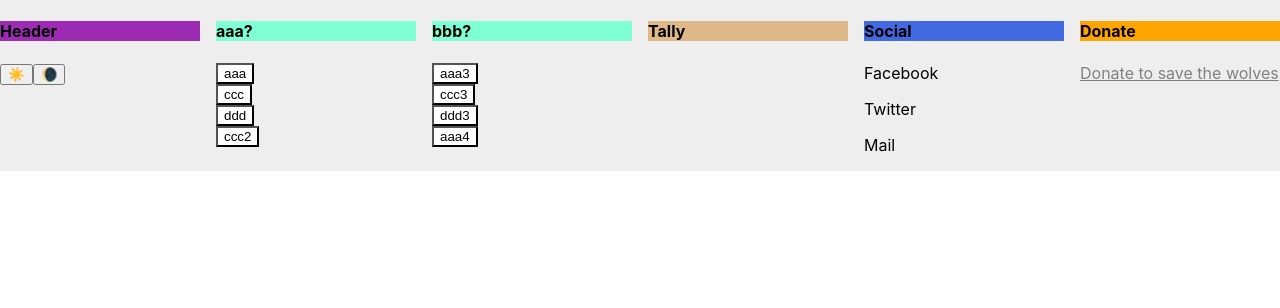
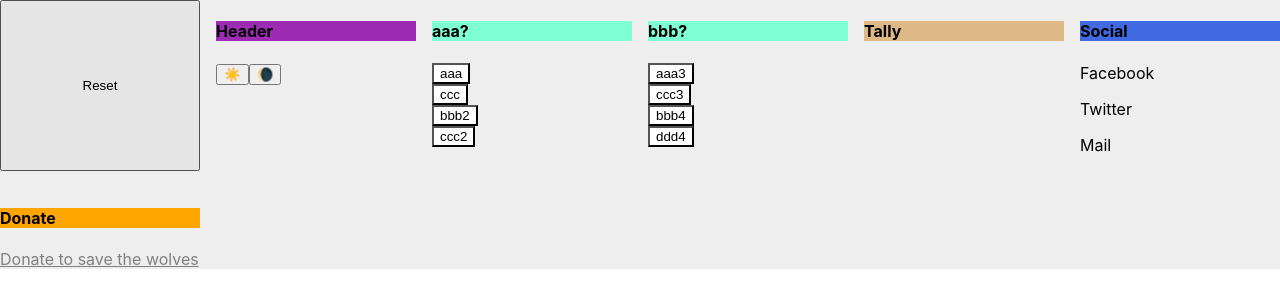
Before and after one commit to MartinChavez/which-wolf-are-you, a React (Create React App) app in the folder wolf/: page / in a window 1280 px wide. Shown: the top 308 px of the page. Built offline with nearby package versions, Linux system fonts and the light colour scheme.

Commit message:
Add reset functionality

```diff
--- a/wolf/src/WolfApp.tsx
+++ b/wolf/src/WolfApp.tsx
@@ -16,15 +16,18 @@ import {
 import { getMaxWolfResult } from "./WolfCounter";
 
 function useWolfApp() {
-  const questionsAnswers = useMemo(() => getSessionQuestionsAnswers(), []);
   const answersWolves = useMemo(() => getAnswersWolves(), []);
   const allWolves = useMemo(() => GetAllWolves(), []);
+  const [sessionQuestionsAnswers, setSessionQuestionsAnswers] = useState(
+    getSessionQuestionsAnswers()
+  );
   const [userAnswers, setUserAnswers] = useState(new Set<AnswerId>());
   const [wolfResult, setWolfResult] = useState(allWolves[0]);
   const [showWolfResult, setShowWolfResult] = useState(false);
 
   return {
-    questionsAnswers,
+    sessionQuestionsAnswers,
+    setSessionQuestionsAnswers,
     answersWolves,
     allWolves,
     userAnswers,
@@ -38,7 +41,8 @@ function useWolfApp() {
 
 function WolfApp() {
   const {
-    questionsAnswers,
+    sessionQuestionsAnswers,
+    setSessionQuestionsAnswers,
     answersWolves,
     allWolves,
     userAnswers,
@@ -52,7 +56,7 @@ function WolfApp() {
   const [theme, setTheme] = useState(themes.day);
 
   useEffect(() => {
-    let quizFinished = questionsAnswers.size === userAnswers.size;
+    let quizFinished = sessionQuestionsAnswers.size === userAnswers.size;
     if (quizFinished) {
       setWolfResult(getMaxWolfResult(userAnswers, answersWolves, allWolves));
       setShowWolfResult(true);
@@ -60,19 +64,27 @@ function WolfApp() {
   }, [
     allWolves,
     answersWolves,
-    questionsAnswers.size,
+    sessionQuestionsAnswers.size,
     setShowWolfResult,
     setWolfResult,
     userAnswers,
     userAnswers.size,
   ]);
 
+  const resetButtonClick = () => {
+    setSessionQuestionsAnswers(getSessionQuestionsAnswers());
+    setUserAnswers(new Set<AnswerId>());
+    setShowWolfResult(false);
+    setWolfResult(allWolves[0]);
+  };
+
   return (
     <ThemeContext.Provider value={theme}>
       <div className="grid" style={{ background: theme.background }}>
+        <button onClick={resetButtonClick}>Reset</button>
         <Header setTheme={setTheme}></Header>
         <QuestionBlocks
-          questionsAnswers={questionsAnswers}
+          questionsAnswers={sessionQuestionsAnswers}
           userAnswers={userAnswers}
           setUserAnswers={setUserAnswers}
         ></QuestionBlocks>
```
